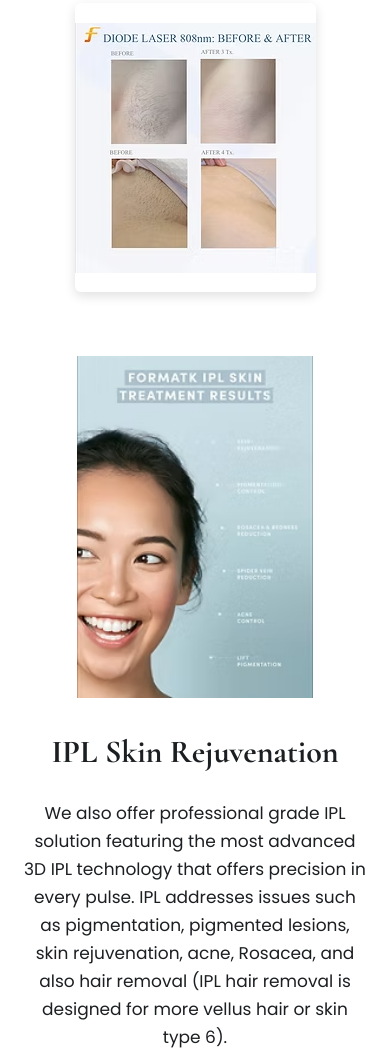
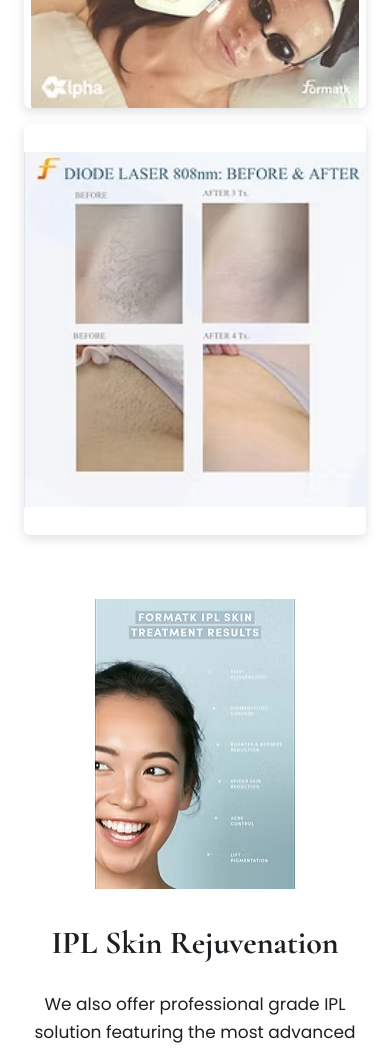
Before and after one commit to TheRetreatWickham/TheRetreatWickham, a website: page public/laserAdvancedSkinCare.html in a window 390 px wide. Shown: the part 2212-3261 px from the top of the page. Drawn offline with nearby package versions, Linux system fonts and the light colour scheme.

Commit message:
Updating laser css

```diff
--- a/public/styles/laser.css
+++ b/public/styles/laser.css
@@ -80,25 +80,12 @@
 
 @media (max-width: 840px) {
   main.treatments .treatment-grid,
-  main.treatments .treatment-grid.single {
-    grid-template-columns: minmax(300px, 1fr) minmax(500px, 1fr) !important;
-    align-items: center                                !important;
-  }
-}
-
-@media (max-width: 600px) {
-  main.treatments .treatment-grid,
-  main.treatments .treatment-grid.single {
-    grid-template-columns: 1fr !important;
-    gap: 2rem;
-  }
-}
-
-@media (max-width: 840px) {
+  main.treatments .treatment-grid.single,
   .treatments .treatment-grid,
   .treatments .treatment-grid.single {
     grid-template-columns: 1fr !important;
     gap: 1.75rem !important;
+    align-items: start !important;
   }
 
   .treatment-grid.reverse { direction: ltr; }
@@ -106,14 +93,21 @@
   .treatment-info { text-align: center; }
   .btn-row,
   .price-row { justify-content: center; }
+  .price-tag { white-space: normal; overflow-wrap: anywhere; }
 
-  .treatment-img.centre,
-  .treatment-media { place-self: center; width: 100%; }
-  .treatment-img.tall img,
+  .treatment-media,
+  .treatment-img { place-self: center; width: 100%; }
   .treatment-media img,
-  .treatment-media video { width: 100%; height: auto; }
+  .treatment-media video,
+  .treatment-img img {
+    width: 100%;
+    max-width: 100%;
+    height: auto;
+    aspect-ratio: auto;
+    object-fit: contain;
+  }
 
   .treatment-img.duo { grid-template-columns: 1fr; }
+
+  html, body { overflow-x: hidden; }
 }
-
-html, body { overflow-x: hidden; }
```
